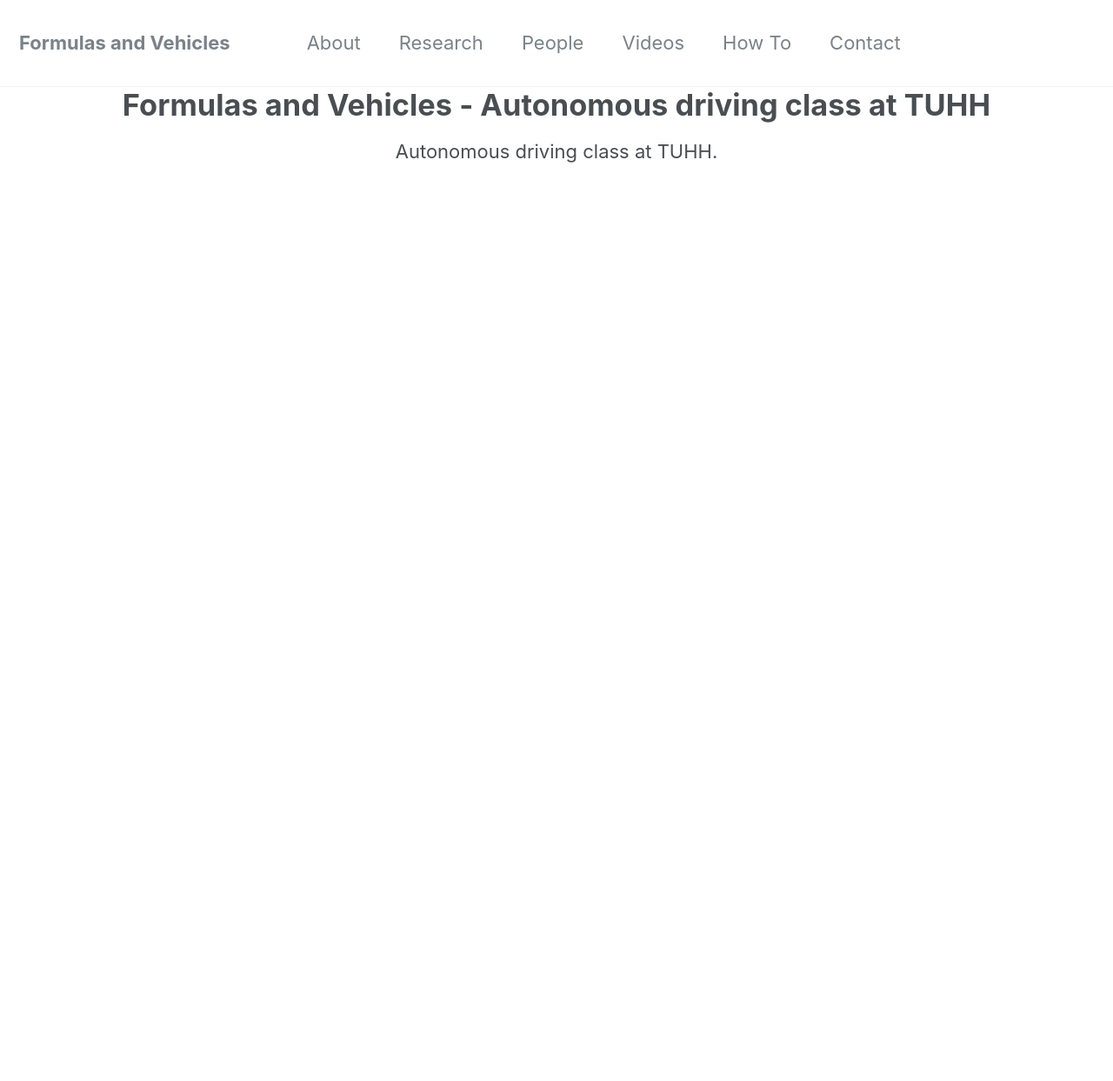
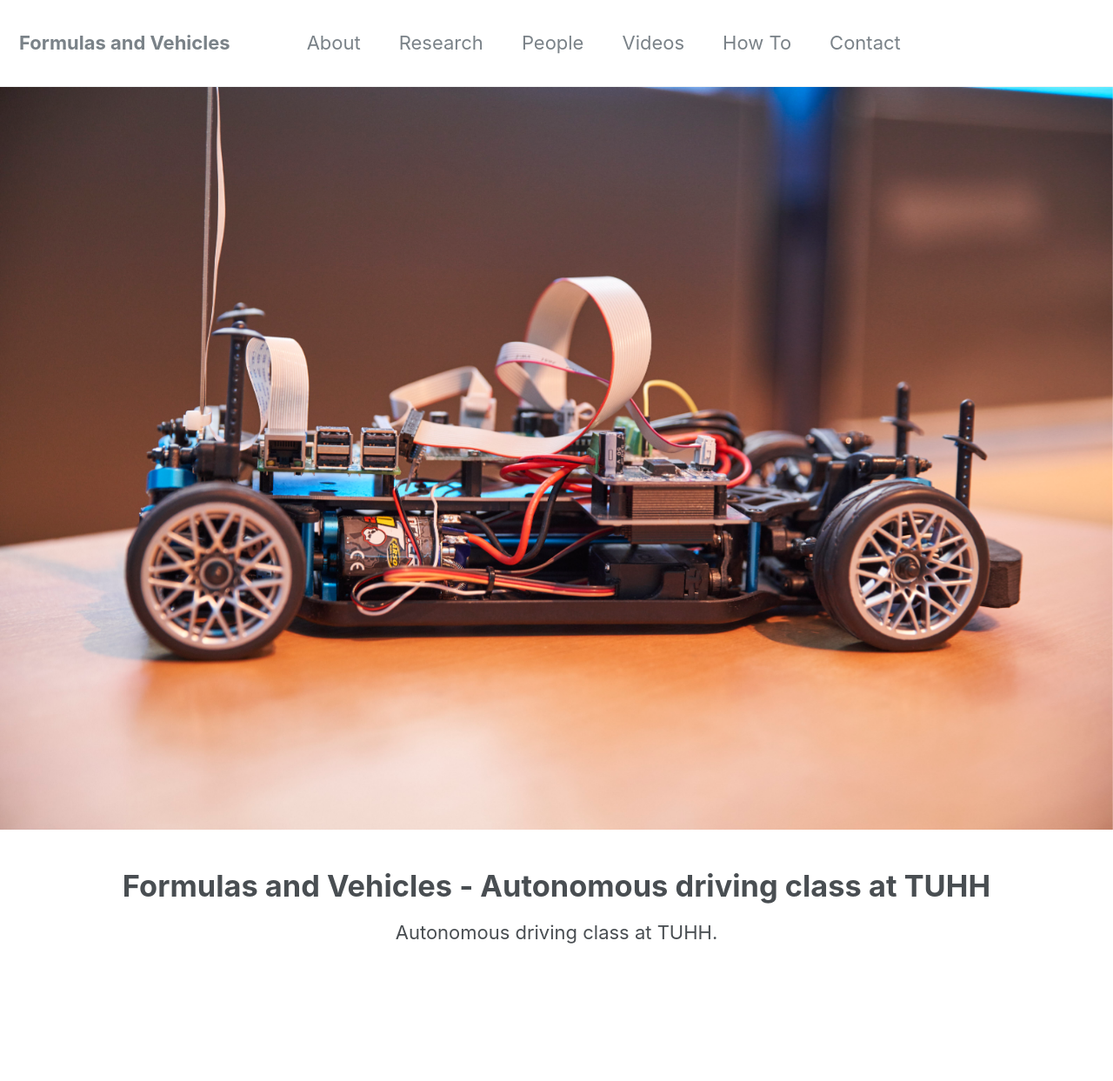
Before and after one commit to TUHH-MUM/tuhh-mum.github.io, a Jekyll site: the page built from _pages/index.md, in a window 1280 px wide. Shown: the whole page at 87% size. Built offline with Jekyll 4.4.1, drawn with Linux system fonts in a browser that asks for light colours; our own code applies the rules of GitHub Pages for plain Markdown files; the list of posts is cut into pages by our own code; before the commit the page ends 900 px from its top, so only the background shows below that.

Commit message:
Update index.md

```diff
--- a/_pages/index.md
+++ b/_pages/index.md
@@ -5,9 +5,9 @@ layout: splash
 excerpt: "HippoC"
 sitemap: false
 header:
-  <!--  image:  "https://tuhh-mum.github.io/pics/NATSK_547.jpg" -->
-  image : <img src="https://tuhh-mum.github.io/pics/NATSK_547.jpg" width="200"/>
+  image:  "https://tuhh-mum.github.io/pics/NATSK_547.jpg"
 ---
+
 <h1>Formulas and Vehicles - Autonomous driving class at TUHH</h1>
 {: .text-center}
 
```
